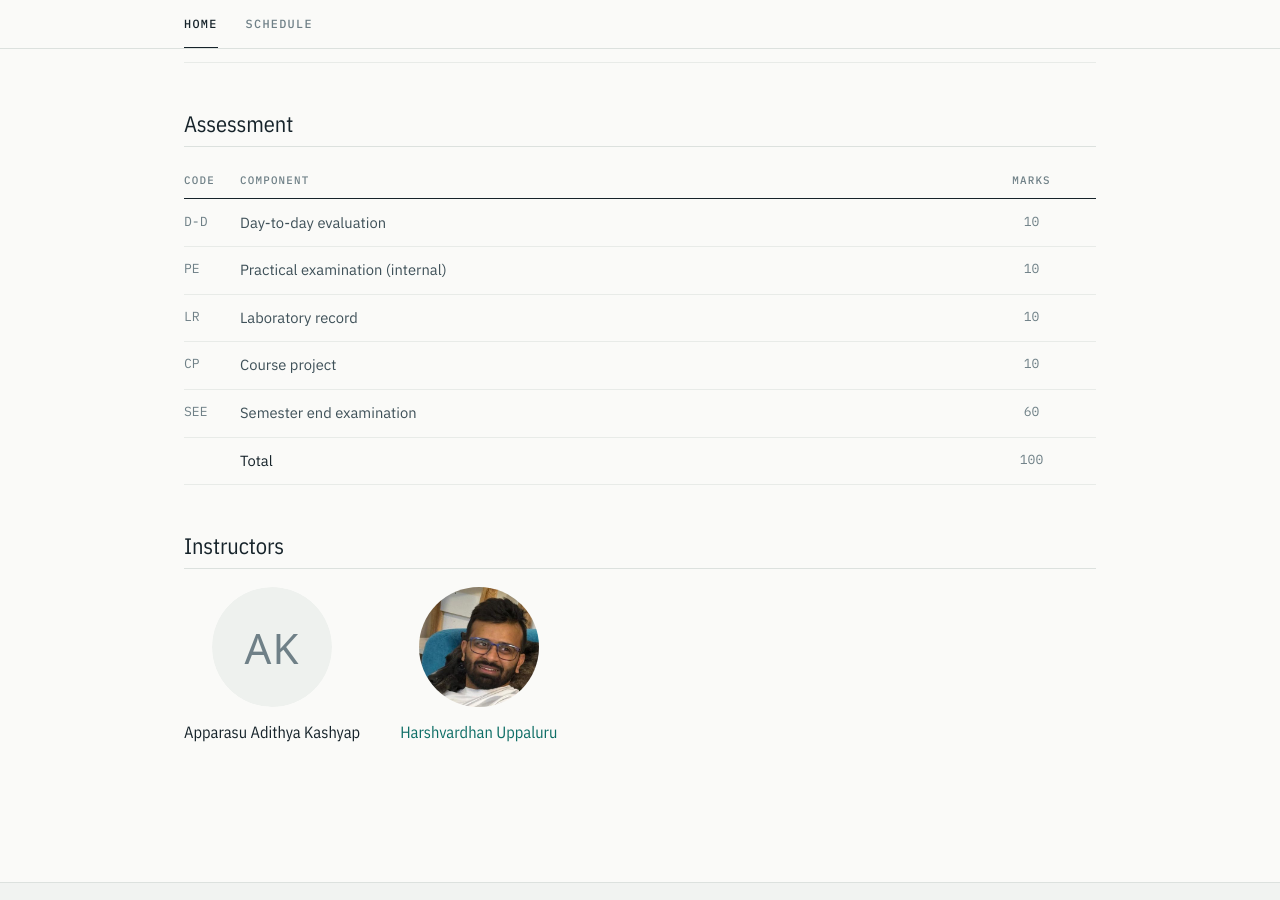
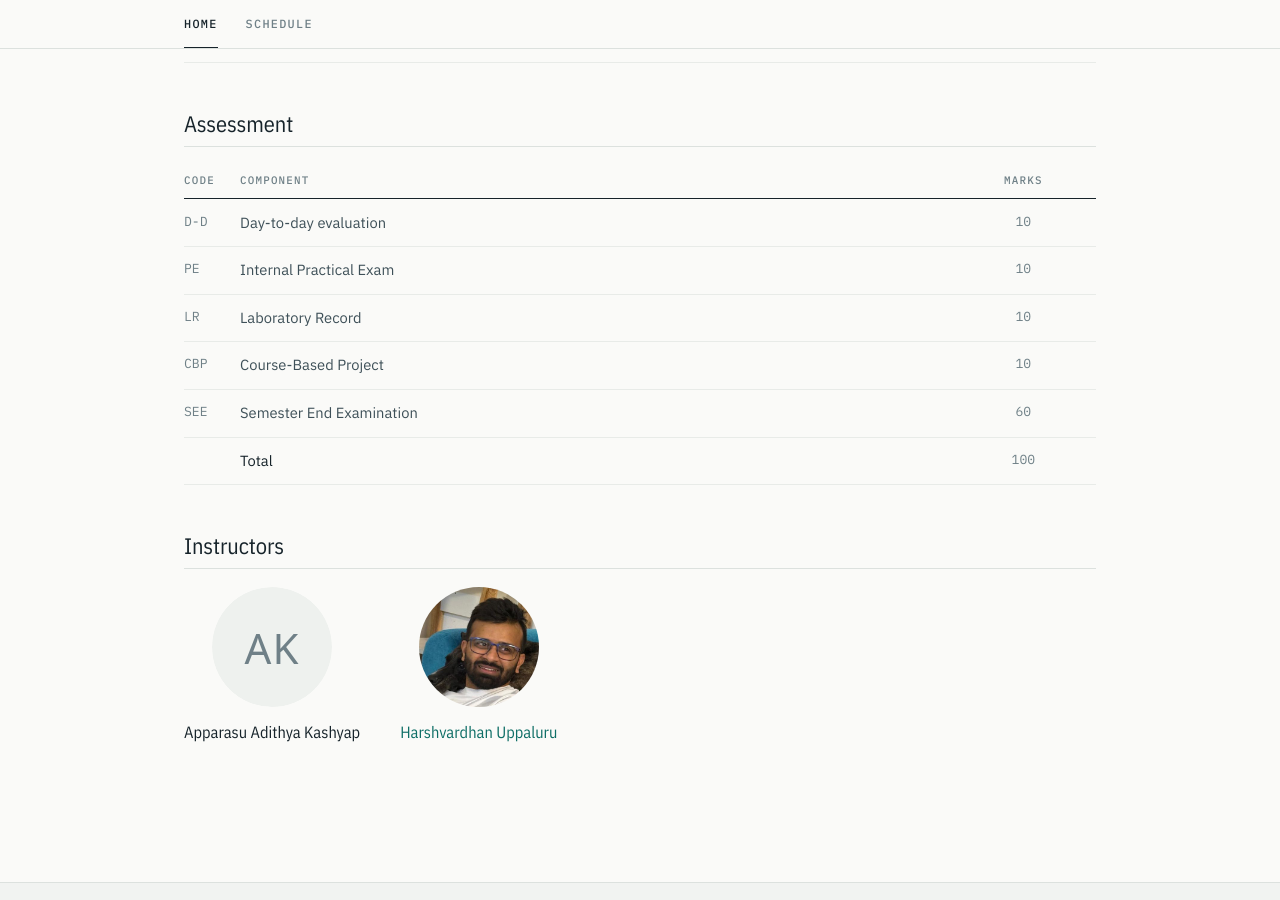
Before and after one commit to uhvardhan/sensors-actuators-lab, a Jekyll site: the page built from index.md, in a window 1280 px wide and 900 px high, scrolled down 1213 px. Built offline with Jekyll 4.4.1, drawn with Linux system fonts in a browser that asks for light colours.

Commit message:
Update labels for evaluation components in course.yml

```diff
--- a/_data/course.yml
+++ b/_data/course.yml
@@ -26,16 +26,16 @@ evaluation:
     label: "Day-to-day evaluation"
     marks: 10
   - key: "PE"
-    label: "Practical examination (internal)"
+    label: "Internal Practical Exam"
     marks: 10
   - key: "LR"
-    label: "Laboratory record"
+    label: "Laboratory Record"
     marks: 10
-  - key: "CP"
-    label: "Course project"
+  - key: "CBP"
+    label: "Course-Based Project"
     marks: 10
   - key: "SEE"
-    label: "Semester end examination"
+    label: "Semester End Examination"
     marks: 60
 
 prerequisites: "Basic Electrical and Electronics Engineering. Working knowledge of Python is assumed."
```
